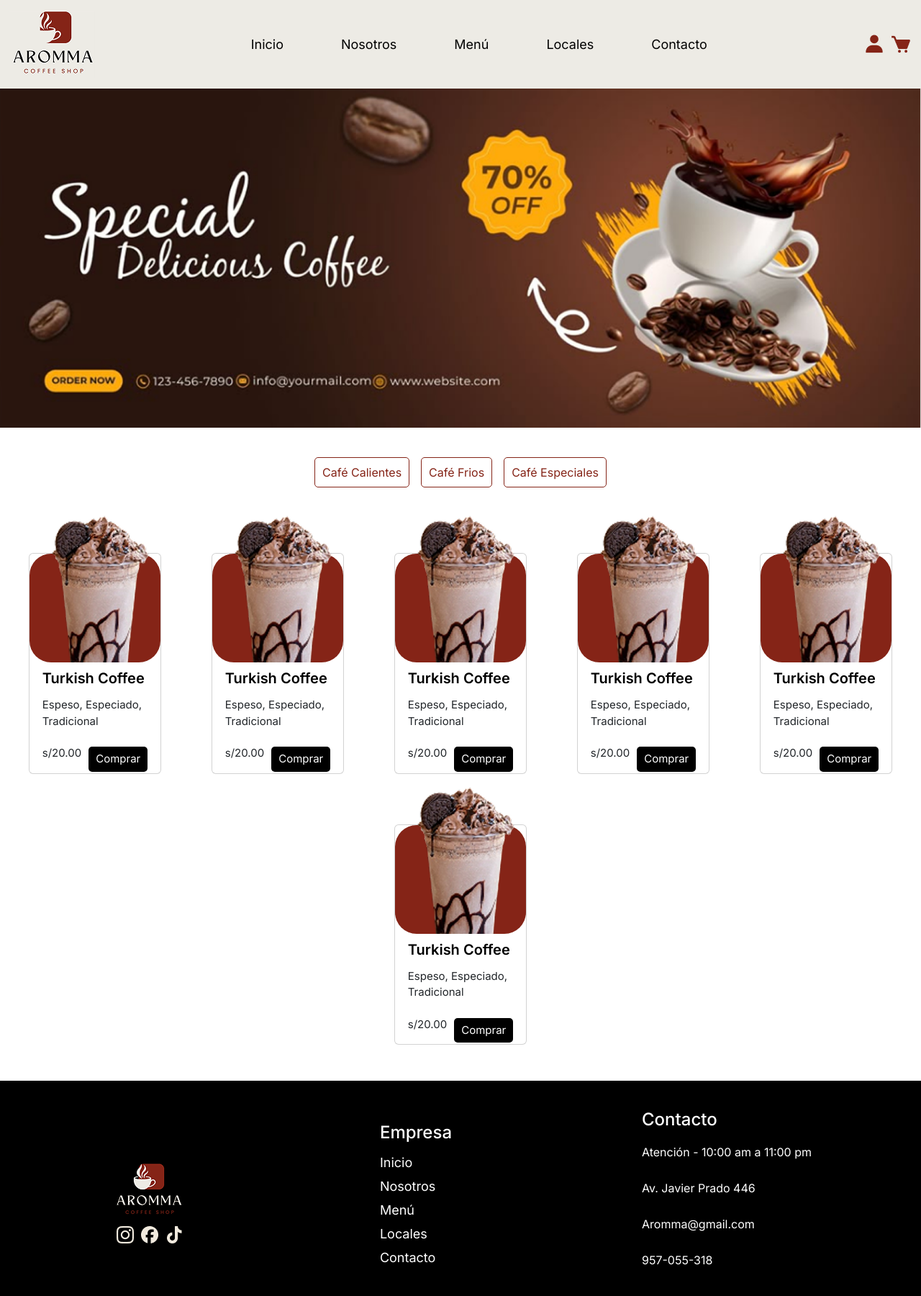
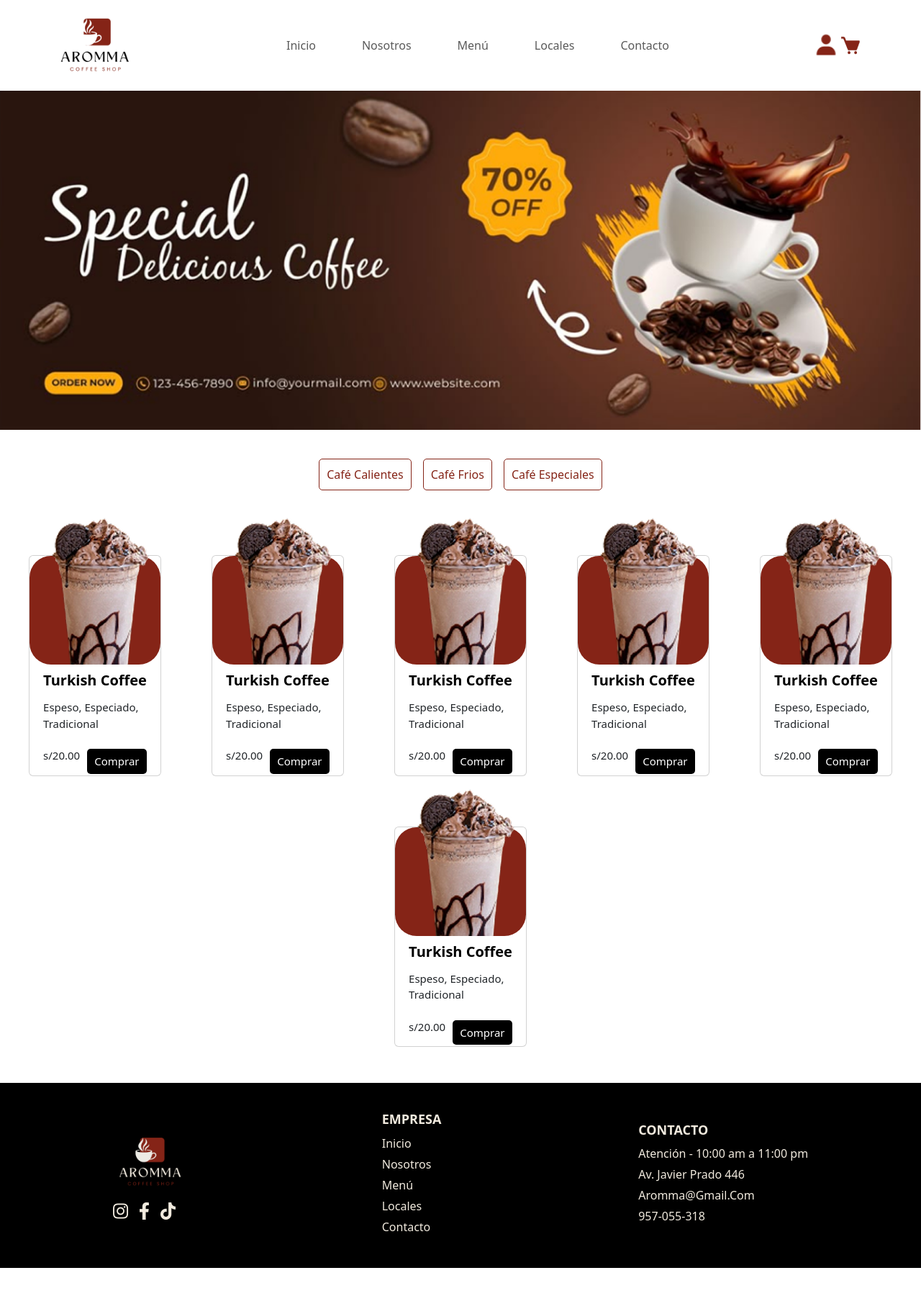
Before and after one commit to DamiCayetano/Aroma-grupal, a plain HTML site: page pages/menu.html in a window 1280 px wide. Shown: the whole page at 72% size. After the commit the page ends 1761 px from the top, so only its background shows below. Drawn offline with nearby package versions, Linux system fonts and the light colour scheme.

Commit message:
cambios del menuuuu

```diff
--- a/pages/menu.html
+++ b/pages/menu.html
@@ -4,9 +4,9 @@
     <meta charset="UTF-8" />
     <meta name="viewport" content="width=device-width, initial-scale=1.0" />
     <title>Menú - Starbucks</title>
-    <link rel="stylesheet" href="../assets/css/header.css" />
+
     <link rel="stylesheet" href="../assets/css/footer.css" />
-    <link rel="stylesheet" href="../assets/css/nav_mobile.css" />
+
     <link rel="stylesheet" href="../assets/css/menu.css" />
 
     <link
@@ -31,33 +31,44 @@
     />
   </head>
   <body>
-    <main>
-        <header>
-            <div class="logo">
-                <img src="../assets/img/logo-starbucks.png" alt="logo">
-            </div>
-            <nav>
-                <a class="link" href="../index.html">Inicio</a>
-                <a class="link" href="../pages/nosotros.html">Nosotros</a>
-                <a class="link" href="../pages/menu.html">Menú</a>
-                <a class="link" href="../pages/locales.html">Locales</a>
-                <a class="link" href="../pages/contacto.html">Contacto</a>
-            </nav>
-            <div class="icons iconos">
-                <img src="../assets/img/bxs-user.svg.png" alt="">
-                <img src="../assets/img/bxs-cart.svg.png" alt="">
-            </div>
-        </header>
+    <nav class="navbar navbar-expand-lg bg-white">
+      <div class="container">
+          <!-- Logo -->
+          <a class="navbar-brand" href="#">
+              <img src="../assets/img/image.png" alt="Aromma Logo" class="logo" width="100" height="100">
+          </a>
 
-        <nav class="nav-bar-mobile">
-            <div class="nav-bar-logo">
-                <img src="../assets/img/logo-starbucks.png" alt="">
-            </div>
-            <div class="nav-bar-icono">
-                <img src="../assets/img/Menu.png" alt="">
-            </div>
-        </nav>
+          <!-- Menú -->
+          <div class="collapse navbar-collapse justify-content-center" id="navbarNav">
+              <ul class="navbar-nav gap-5">
+                  <li class="nav-item"><a class="nav-link" href="../index.html">Inicio</a></li>
+                  <li class="nav-item"><a class="nav-link" href="./nosotros.html">Nosotros</a></li>
+                  <li class="nav-item"><a class="nav-link" href="./menu.html">Menú</a></li>
+                  <li class="nav-item"><a class="nav-link active-link" href="./locales.html">Locales</a></li>
+                  <li class="nav-item"><a class="nav-link" href="./contacto.html">Contacto</a></li>
+              </ul>
+          </div>
 
+          <!-- Iconos -->
+          <div class="icons d-flex align-items-center">
+              <img src="../assets/img/bxs-user.svg.png" width="36" height="36" alt="">
+              <img src="../assets/img/bxs-cart.svg.png" width="32" height="32" alt="">
+          </div>
+
+      <!-- Botón menú hamburguesa -->
+      <button
+        class="navbar-toggler"
+        type="button"
+        data-bs-toggle="collapse"
+        data-bs-target="#navbarNav"
+        aria-controls="navbarNav"
+        aria-expanded="false"
+        aria-label="Toggle navigation"
+      >
+        <span class="navbar-toggler-icon"></span>
+      </button>
+    </div>
+  </nav>
       <section class="menu-banner">
         <img src="../assets/img/menu-benner.png" alt="" />
       </section>
@@ -77,27 +88,27 @@
       <section class="menu-bebidas" id="menu-bebidas"></section>
 
       <footer class="footer">
-        <div class="footer-logo">
-          <img src="../assets/img/logo-footer.png" alt="" />
-          <div class="redes">
-            <img src="../assets/img/instagram.png" alt="" />
-            <img src="../assets/img/facebook.png" alt="" />
-            <img src="../assets/img/tiktok.png" alt="" />
+        <div class="logo">
+          <img src="../assets/img/logo-oscuro.png" alt="Aromma Coffee Shop" />
+          <div class="social-icons">
+            <a href="#"><i class="fab fa-instagram"></i></a>
+            <a href="#"><i class="fab fa-facebook-f"></i></a>
+            <a href="#"><i class="fab fa-tiktok"></i></a>
           </div>
         </div>
-        <div class="footer-secciones">
-          <h3>Empresa</h3>
-          <a href="../index.html">Inicio</a>
-          <a href="../pages/nosotros.html">Nosotros</a>
-          <a href="../pages/menu.html">Menú</a>
-          <a href="../pages/locales.html">Locales</a>
-          <a href="../pages/contacto.html">Contacto</a>
+        <div class="column">
+          <h3>EMPRESA</h3>
+          <a href="#">Inicio</a>
+          <a href="#">Nosotros</a>
+          <a href="#">Menú</a>
+          <a href="#">Locales</a>
+          <a href="#">Contacto</a>
         </div>
-        <div class="footer-contactos">
-          <h3>Contacto</h3>
+        <div class="column">
+          <h3>CONTACTO</h3>
           <p>Atención - 10:00 am a 11:00 pm</p>
           <p>Av. Javier Prado 446</p>
-          <p>Aromma@gmail.com</p>
+          <p>Aromma@Gmail.Com</p>
           <p>957-055-318</p>
         </div>
       </footer>
```
